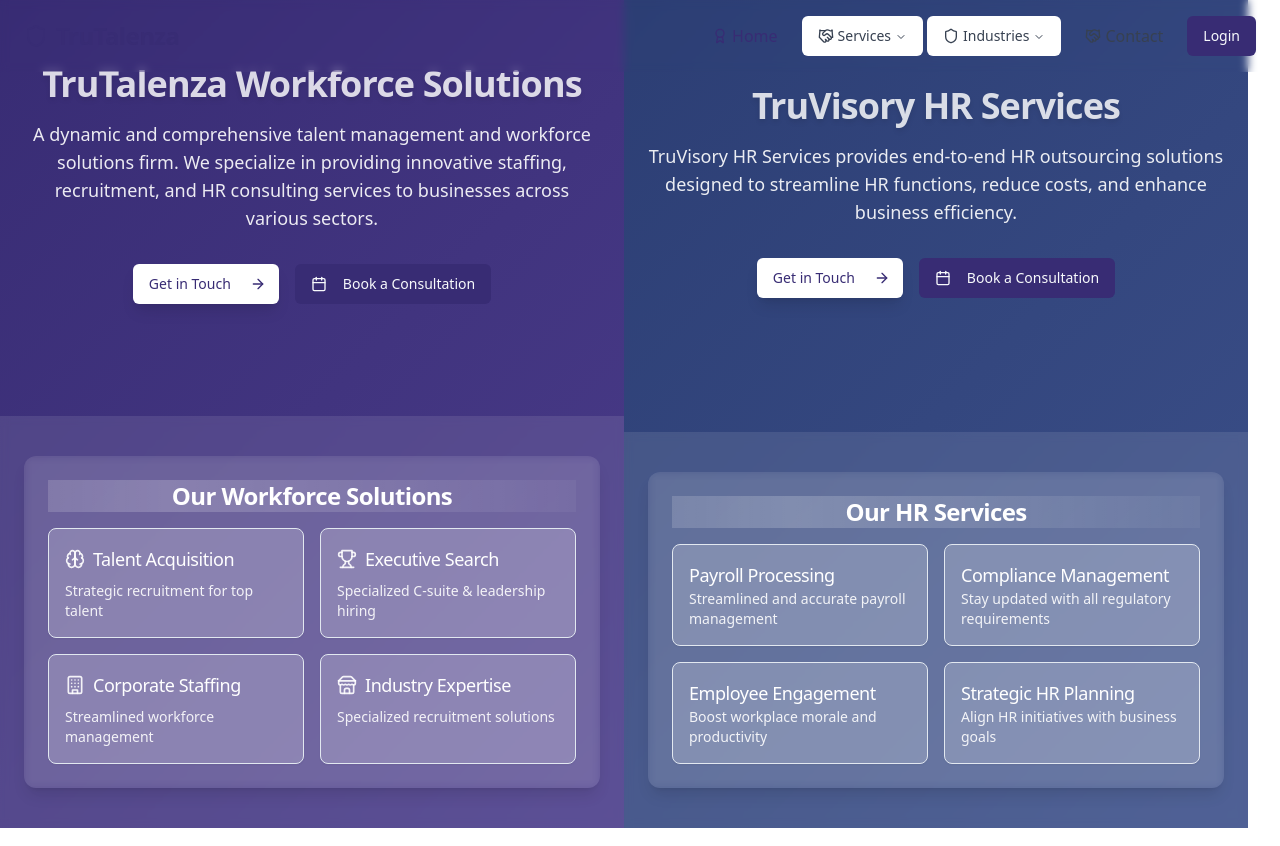
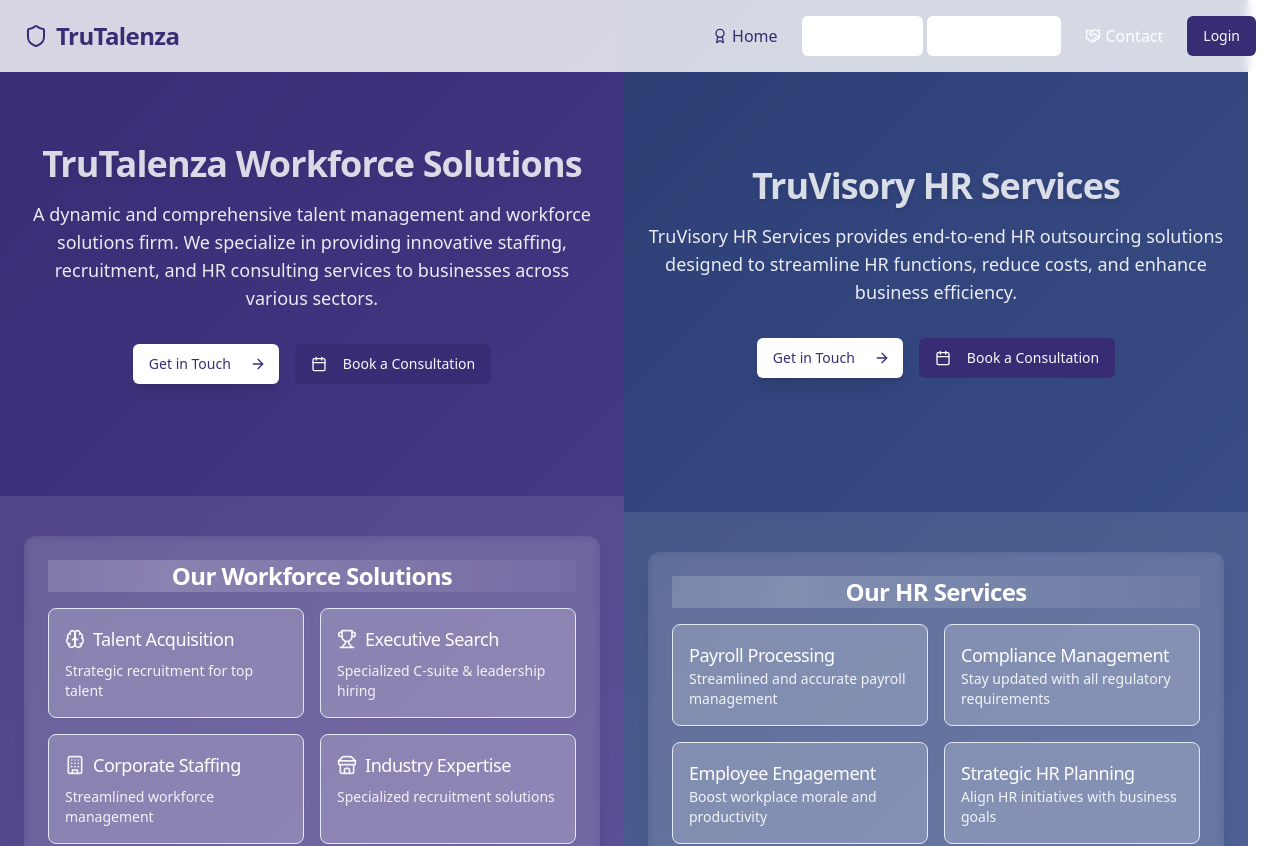
Before and after one commit to Nob1taaaa/vista-spark-web-23, a React (Vite) app: page / in a window 1280 px wide. Shown: the top 846 px of the page. Built offline with nearby package versions, Linux system fonts and the light colour scheme.

Commit message:
Fix: Ensure header visibility on home page
Addresses an issue where the header section on the home page was not visible.

```diff
--- a/src/components/HeroSections.tsx
+++ b/src/components/HeroSections.tsx
@@ -23,7 +23,7 @@ const HeroSection = ({
 
   return (
     <div
-      className="min-h-screen flex flex-col"
+      className="min-h-screen flex flex-col pt-20"
       style={{
         background: isPurple ? '#382c74' : '#2c3e74',
         backgroundImage: isPurple ?
--- a/src/components/Navbar.tsx
+++ b/src/components/Navbar.tsx
@@ -67,7 +67,7 @@ const Navbar = () => {
       className={`fixed w-full z-50 transition-all duration-300 ${
         isScrolled
           ? 'bg-white/95 backdrop-blur-md shadow-md py-2'
-          : 'bg-white/80 backdrop-blur-sm md:bg-transparent py-4'
+          : 'bg-white/80 backdrop-blur-sm py-4'
       }`}
     >
       <div className="container mx-auto px-4 md:px-6 flex justify-between items-center">
@@ -83,7 +83,7 @@ const Navbar = () => {
           <Link
             to="/"
             className={`flex items-center space-x-1 hover:text-brand-purple transition-all duration-300 transform hover:scale-105 ${
-              location.pathname === '/' ? 'text-brand-purple font-medium' : 'text-gray-700'
+              location.pathname === '/' ? 'text-brand-purple font-medium' : 'text-white font-medium'
             }`}
           >
             <Award className="h-4 w-4" />
@@ -95,7 +95,7 @@ const Navbar = () => {
               <NavigationMenuItem>
                 <NavigationMenuTrigger
                   className={`${
-                    location.pathname === '/services' ? 'text-brand-purple' : 'text-gray-700'
+                    location.pathname === '/services' ? 'text-brand-purple' : 'text-white font-medium'
                   } hover:text-brand-purple transition-all duration-300 transform hover:scale-105 group`}
                 >
                   <div className="flex items-center space-x-1">
@@ -127,7 +127,7 @@ const Navbar = () => {
               <NavigationMenuItem>
                 <NavigationMenuTrigger
                   className={`${
-                    location.pathname === '/industries' ? 'text-brand-purple' : 'text-gray-700'
+                    location.pathname === '/industries' ? 'text-brand-purple' : 'text-white font-medium'
                   } hover:text-brand-purple transition-all duration-300 transform hover:scale-105 group`}
                 >
                   <div className="flex items-center space-x-1">
@@ -161,7 +161,7 @@ const Navbar = () => {
           <Link
             to="/contact"
             className={`flex items-center space-x-1 hover:text-brand-purple transition-all duration-300 transform hover:scale-105 ${
-              location.pathname === '/contact' ? 'text-brand-purple font-medium' : 'text-gray-700'
+              location.pathname === '/contact' ? 'text-brand-purple font-medium' : 'text-white font-medium'
             }`}
           >
             <Handshake className="h-4 w-4" />
@@ -173,7 +173,7 @@ const Navbar = () => {
               <Link to="/dashboard">
                 <Button
                   variant="ghost"
-                  className="flex items-center gap-2 hover:bg-brand-purple/10 transition-all duration-300 transform hover:scale-105 group"
+                  className="flex items-center gap-2 text-white hover:bg-brand-purple/10 transition-all duration-300 transform hover:scale-105 group"
                 >
                   <User size={18} className="group-hover:text-brand-purple transition-colors" />
                   <span className="group-hover:text-brand-purple">Dashboard</span>
@@ -182,7 +182,7 @@ const Navbar = () => {
               <Button
                 onClick={handleLogout}
                 variant="outline"
-                className="hover:bg-brand-purple/10 hover:text-brand-purple transition-all duration-300 transform hover:scale-105"
+                className="text-white border-white hover:bg-brand-purple/10 hover:text-brand-purple transition-all duration-300 transform hover:scale-105"
               >
                 Logout
               </Button>
@@ -198,7 +198,7 @@ const Navbar = () => {
 
         {/* Mobile Menu Button */}
         <button
-          className="md:hidden text-gray-700 hover:text-brand-purple transition-colors"
+          className="md:hidden text-white hover:text-brand-purple transition-colors"
           onClick={() => setIsMenuOpen(!isMenuOpen)}
         >
           {isMenuOpen ? <X size={24} /> : <Menu size={24} />}
```
